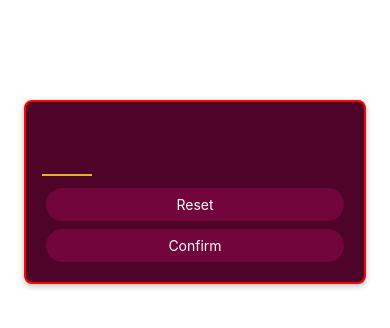
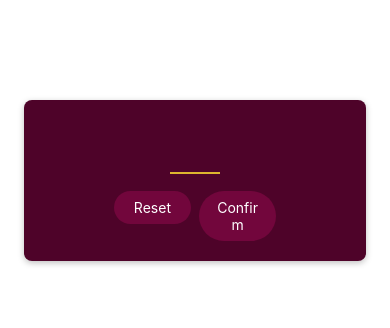
Before and after one commit to MorgynKass/Number-Game, a React Native app: screen / in a window 390 px wide. Shown: the top 328 px of the page. Built offline with nearby package versions, Linux system fonts and the light colour scheme.

Commit message:
finished improving input

```diff
--- a/App.js
+++ b/App.js
@@ -8,5 +8,9 @@ export default function App() {
 }
 
 const styles = StyleSheet.create({
-  container: {},
+  container: {
+    // visual testing
+    // borderWidth: 2,
+    // borderColor: "red",
+  },
 });
--- a/screens/StartScreen.js
+++ b/screens/StartScreen.js
@@ -12,15 +12,22 @@ function StartScreen() {
         autoCorrect={false}
         returnKeyType="done"
       />
-      <PrimaryButton>Reset</PrimaryButton>
-      <PrimaryButton>Confirm</PrimaryButton>
+      <View style={styles.buttonContainer}>
+        <View style={styles.button}>
+          <PrimaryButton>Reset</PrimaryButton>
+        </View>
+        <View style={styles.button}>
+          <PrimaryButton>Confirm</PrimaryButton>
+        </View>
+      </View>
     </View>
   );
 }
 
 const styles = StyleSheet.create({
   inputContainer: {
-    // flex: 1,
+    justifyContent: "center",
+    alignItems: "center",
     marginTop: 100,
     marginHorizontal: 24,
     padding: 16,
@@ -33,8 +40,8 @@ const styles = StyleSheet.create({
     shadowOpacity: 0.25,
 
     // visual testing
-    borderWidth: 2,
-    borderColor: "red",
+    // borderWidth: 2,
+    // borderColor: "red",
   },
   input: {
     height: 50,
@@ -46,6 +53,17 @@ const styles = StyleSheet.create({
     marginVertical: 8,
     fontWeight: "bold",
     textAlign: "center",
+
+    // visual testing
+    // borderWidth: 2,
+    // borderColor: "red",
+  },
+  buttonContainer: {
+    flexDirection: "row",
+    marginTop: 5,
+  },
+  button: {
+    flex: 1,
   },
 });
 
```
